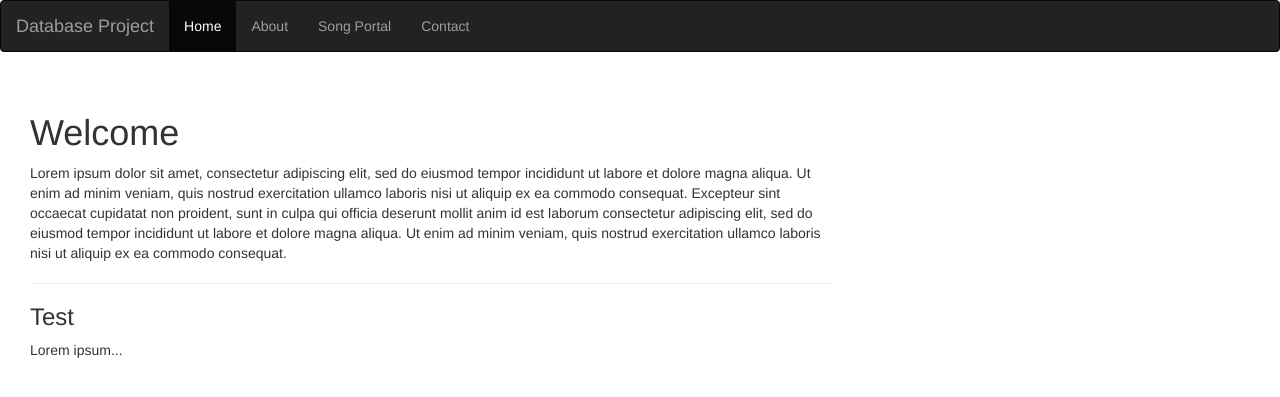
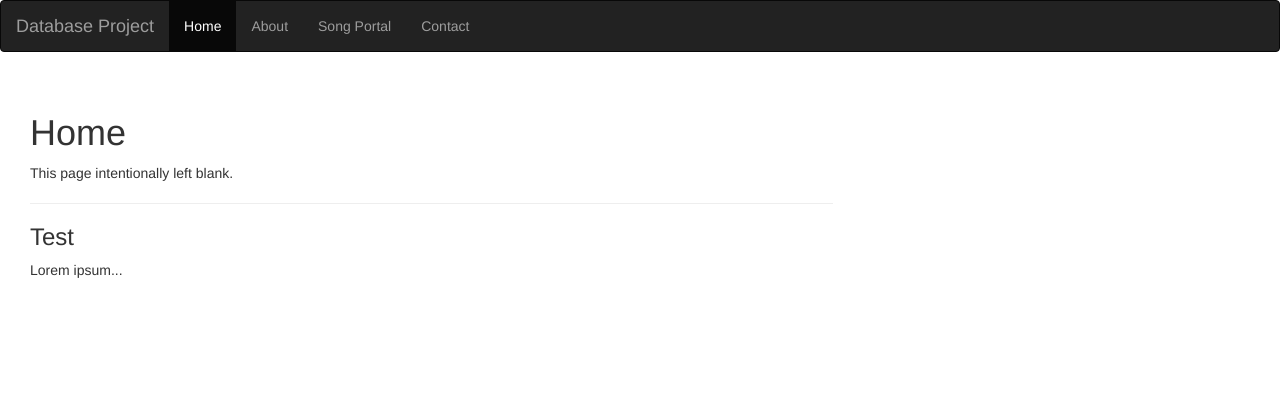
Before and after one commit to matthew2517apple/UHG, a Flask app: page / in a window 1280 px wide. Shown: the top 397 px of the page. Run offline with Flask 3, Linux system fonts and the light colour scheme; some libraries are stand-ins or nearby versions.

Commit message:
Update home.html

```diff
--- a/test-run-3/templates/home.html
+++ b/test-run-3/templates/home.html
@@ -1,7 +1,7 @@
 {% extends "layout.html" %}
 {% block content %}
-<h1>Welcome</h1>
-<p>Lorem ipsum dolor sit amet, consectetur adipiscing elit, sed do eiusmod tempor incididunt ut labore et dolore magna aliqua. Ut enim ad minim veniam, quis nostrud exercitation ullamco laboris nisi ut aliquip ex ea commodo consequat. Excepteur sint occaecat cupidatat non proident, sunt in culpa qui officia deserunt mollit anim id est laborum consectetur adipiscing elit, sed do eiusmod tempor incididunt ut labore et dolore magna aliqua. Ut enim ad minim veniam, quis nostrud exercitation ullamco laboris nisi ut aliquip ex ea commodo consequat.</p>
+<h1>Home</h1>
+<p>This page intentionally left blank.</p>
 <hr>
 <h3>Test</h3>
 <p>Lorem ipsum...</p>
```
